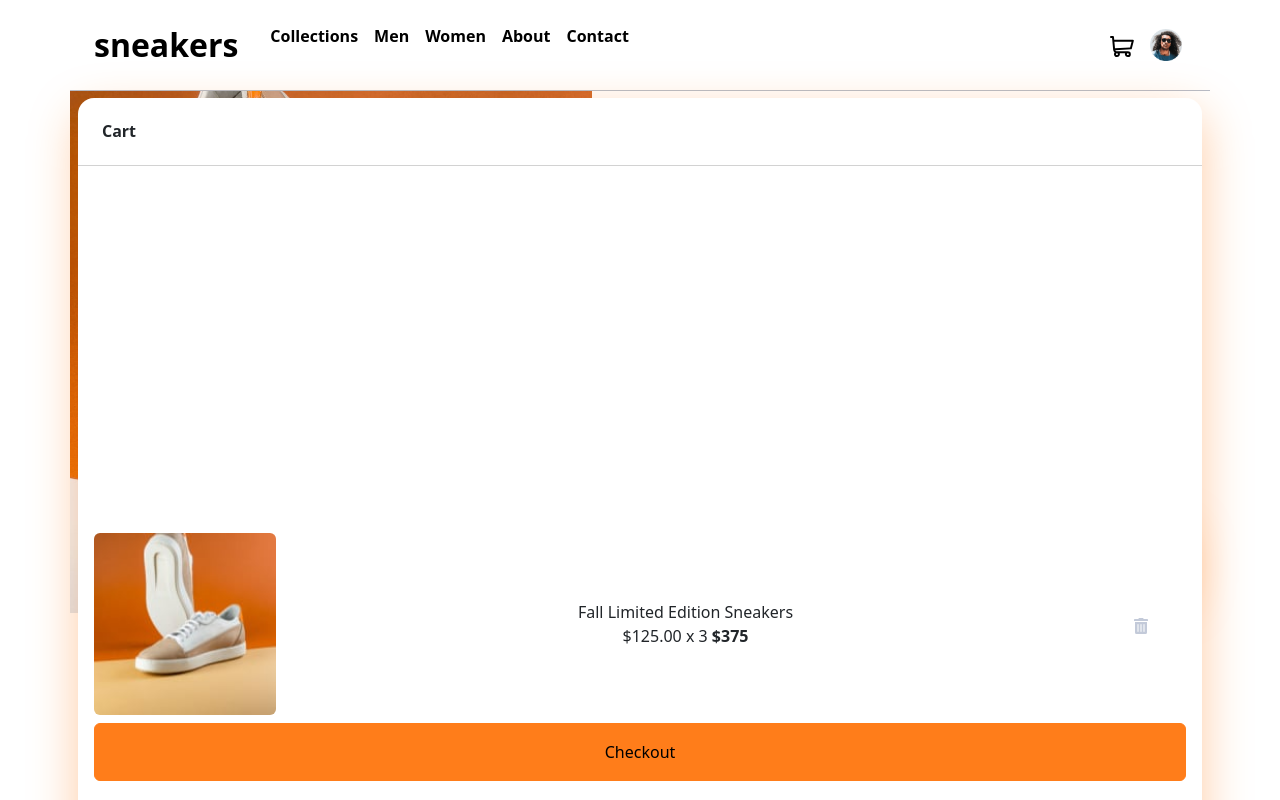
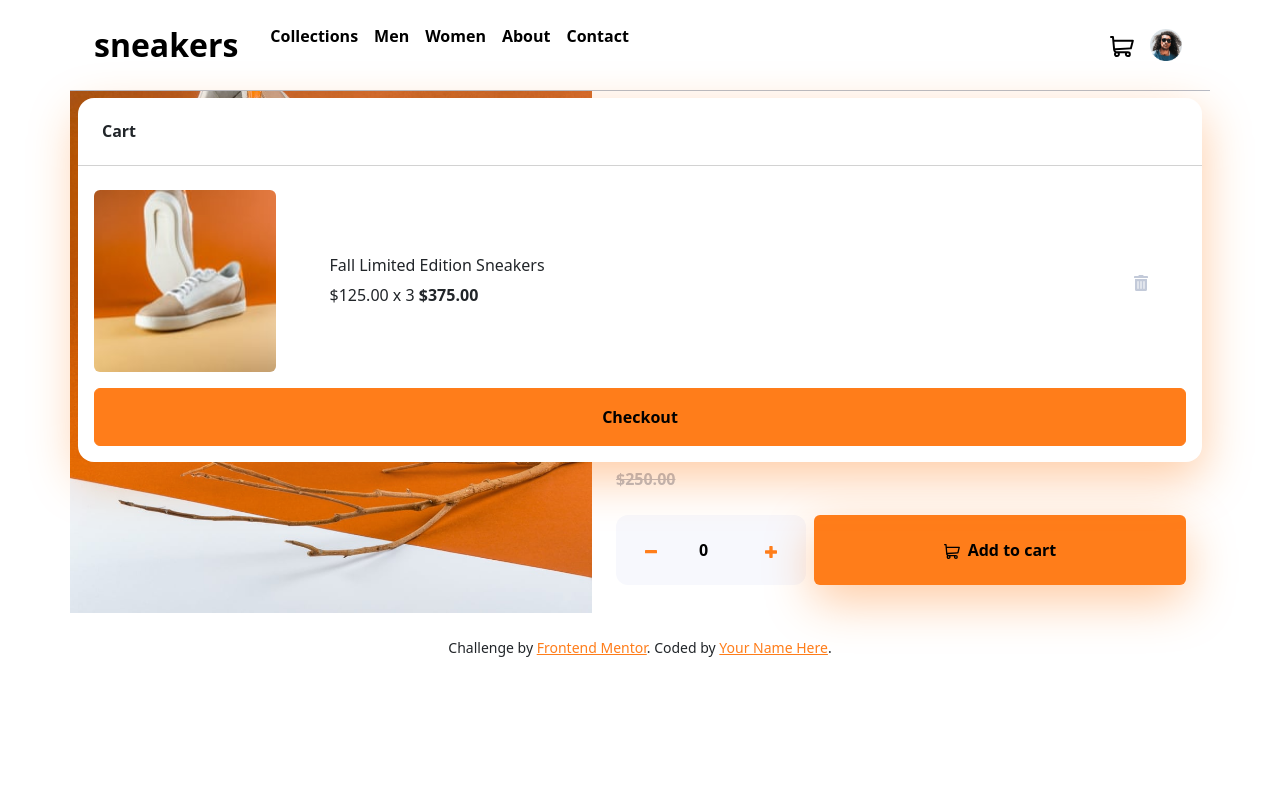
Before and after one commit to dev0xgenius/ecommerce-product-page, a React (Vite) app: page / in a window 1280 px wide. Both pictures are taken after a click on the button 1122 px from the left and 45 px from the top of the page. Shown: the top 800 px of the page. Built offline with nearby package versions, Linux system fonts and the light colour scheme.

Commit message:
Style Cart in CartTracker

```diff
--- a/src/components/CartTracker/CartTracker.tsx
+++ b/src/components/CartTracker/CartTracker.tsx
@@ -4,10 +4,9 @@ import Button from 'react-bootstrap/Button'
 import Container from 'react-bootstrap/Container'
 import Row from 'react-bootstrap/Row'
 import Col from 'react-bootstrap/Col'
-import styles from './cartTracker.module.scss'
 
 interface Props {
-  items: number,
+  items: double,
 };
 
 
@@ -16,33 +15,36 @@ export default function CartTracker({ items }:Props) {
     return (
       <>
         <Row xs={3} className="align-items-center justify-content-between gap-0">
-          <Col xs={2} as="span" className="col-2">
+          <Col xs={2} as="span">
             <img src="src/assets/images/image-product-1-thumbnail.jpg"
               width='100%' className='rounded-2'
             />
           </Col>
-          <Col xs={8} className="p-2 d-flex flex-column">
-            <span>Fall Limited Edition Sneakers</span>
-            <span>$125.00 x {items} <b>${items * 125.00}</b></span>
+          <Col xs={8} className="p-2 d-flex flex-column align-items-start">
+            <span className="h6 fw-normal">Fall Limited Edition Sneakers</span>
+            <span>$125.00 x {items} <b>${125.00 * items}.00</b></span>
           </Col>
           <Col xs={1} as="span">
             <img src="src/assets/images/icon-delete.svg" />
           </Col>
         </Row>
-        <Button className="p-3">Checkout</Button>
+        <Button className="p-3 fw-bold rounded-2">Checkout</Button>
       </>
     );
   }
 
   return (
     <Container fluid className="p-2 h-100">
-      <Card className={`shadow-lg rounded-4 border-0 ${styles.tracker}`}>
+      <Card className={`shadow-lg rounded-4 border-0`}>
         <Card.Header className="h6 fw-bold bg-transparent p-4">Cart</Card.Header>
-        <Card.Body className="d-flex flex-column justify-content-center text-center gap-2">
+        <Card.Body className="d-flex flex-column justify-content-center text-center gap-3 pt-4"
+        >
           {
             (items > 0) ? <Cart /> :
-            <Card.Text className="card-text fw-bolder justify-self-center text-secondary">
-              Your cart is empty.
+            <Card.Text className="fw-bolder d-flex text-secondary" style={{
+              minHeight: "100px", height: "100%"
+            }}>
+              <span className="align-self-center w-100 text-center">Your cart is empty.</span>
             </Card.Text>
           }
         </Card.Body>
--- a/src/components/CartTracker/cartTracker.module.scss
+++ b/src/components/CartTracker/cartTracker.module.scss
@@ -1,3 +1,3 @@
 .tracker {
-  min-height: 82vw;
+  height: 100%;
 }
--- a/src/scss/config/_global.scss
+++ b/src/scss/config/_global.scss
@@ -8,6 +8,7 @@ $grid-gutter-width: 0;
 
 @import "bootstrap/scss/variables";
 @import "bootstrap/scss/variables-dark";
+$theme-colors: map-merge($theme-colors, ("gray": $gray));
 
 @import "bootstrap/scss/maps";
 @import "bootstrap/scss/mixins";
```
